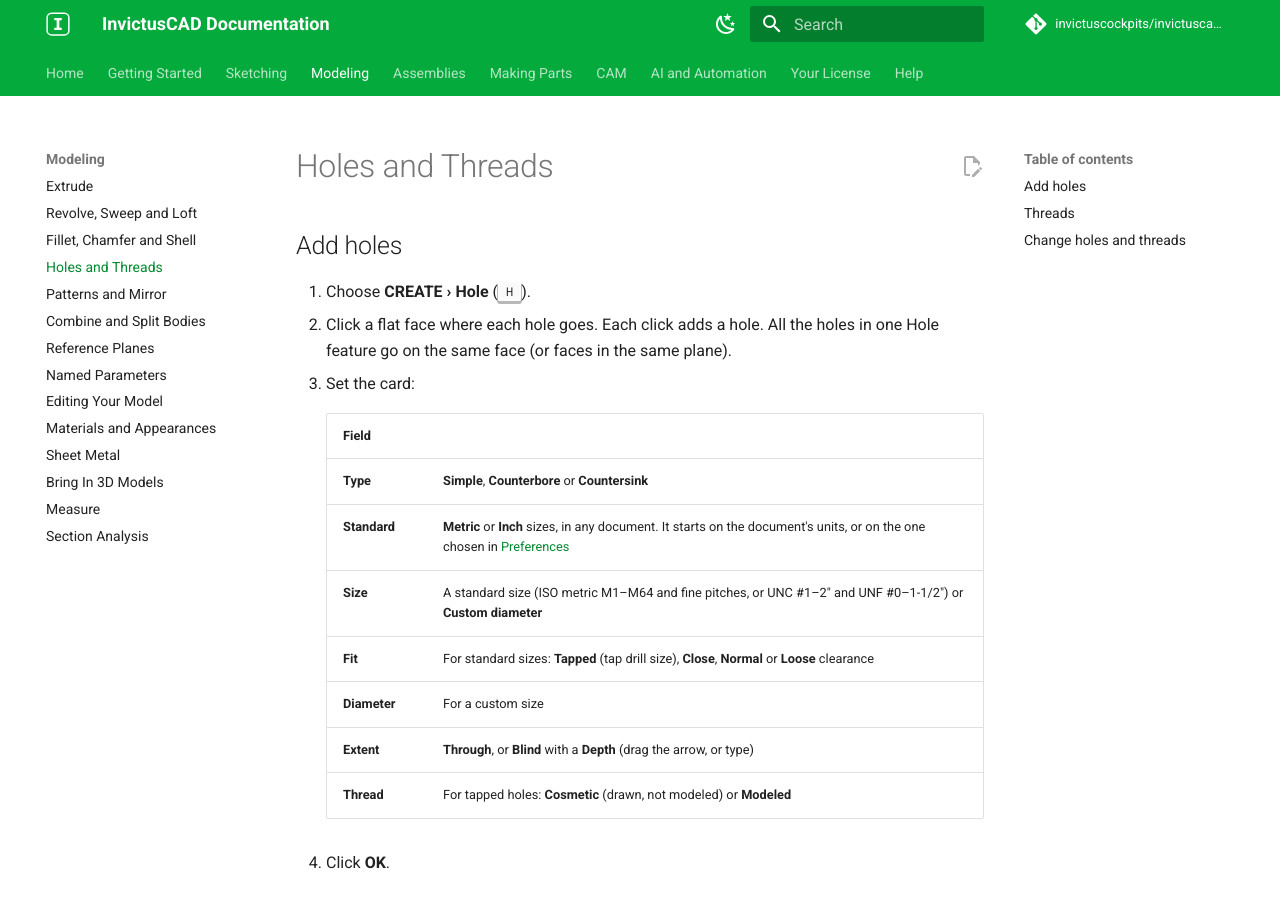
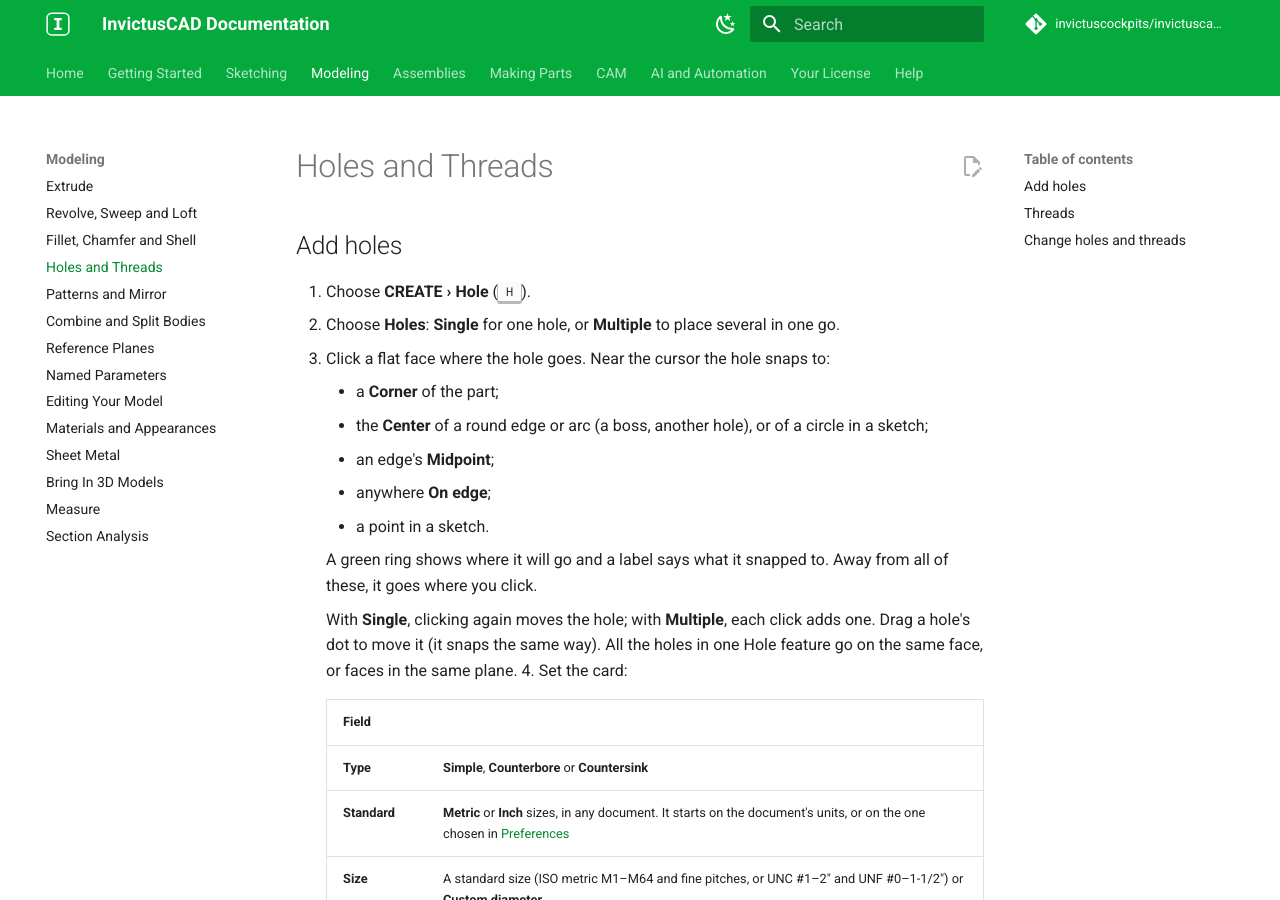
Before and after one commit to invictuscockpits/invictuscad-docs, an MkDocs documentation site: the page built from docs/modeling/holes-and-threads.md, in a window 1280 px wide and 900 px high. Built offline with MkDocs 1.6.1 and Material for MkDocs 9.7.7, drawn with Linux system fonts in a browser that asks for light colours; comment, search, counter and statistics services are not loaded.

Commit message:
Holes: snapping, Single or Multiple, dragging

```diff
--- a/docs/modeling/holes-and-threads.md
+++ b/docs/modeling/holes-and-threads.md
@@ -3,9 +3,21 @@
 ## Add holes
 
 1. Choose **CREATE › Hole** (++h++).
-2. Click a flat face where each hole goes. Each click adds a hole. All the holes in one Hole feature
-   go on the same face (or faces in the same plane).
-3. Set the card:
+2. Choose **Holes**: **Single** for one hole, or **Multiple** to place several in one go.
+3. Click a flat face where the hole goes. Near the cursor the hole snaps to:
+    - a **Corner** of the part;
+    - the **Center** of a round edge or arc (a boss, another hole), or of a circle in a sketch;
+    - an edge's **Midpoint**;
+    - anywhere **On edge**;
+    - a point in a sketch.
+
+    A green ring shows where it will go and a label says what it snapped to. Away from all of
+    these, it goes where you click.
+
+    With **Single**, clicking again moves the hole; with **Multiple**, each click adds one. Drag a
+    hole's dot to move it (it snaps the same way). All the holes in one Hole feature go on the same
+    face, or faces in the same plane.
+4. Set the card:
 
     | Field | |
     |---|---|
```
Also changed, not shown: other parts of docs/modeling/holes-and-threads.md (+1 -1 lines).
